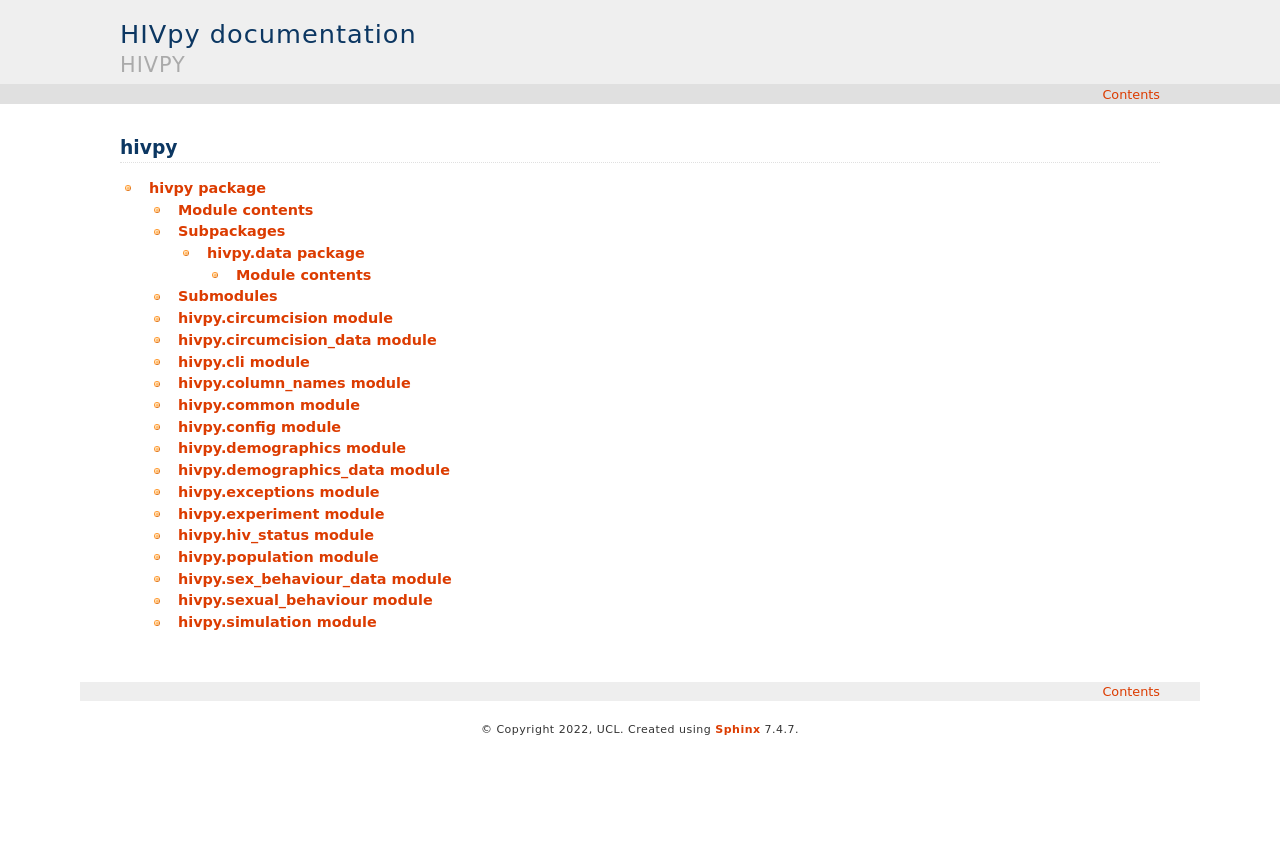
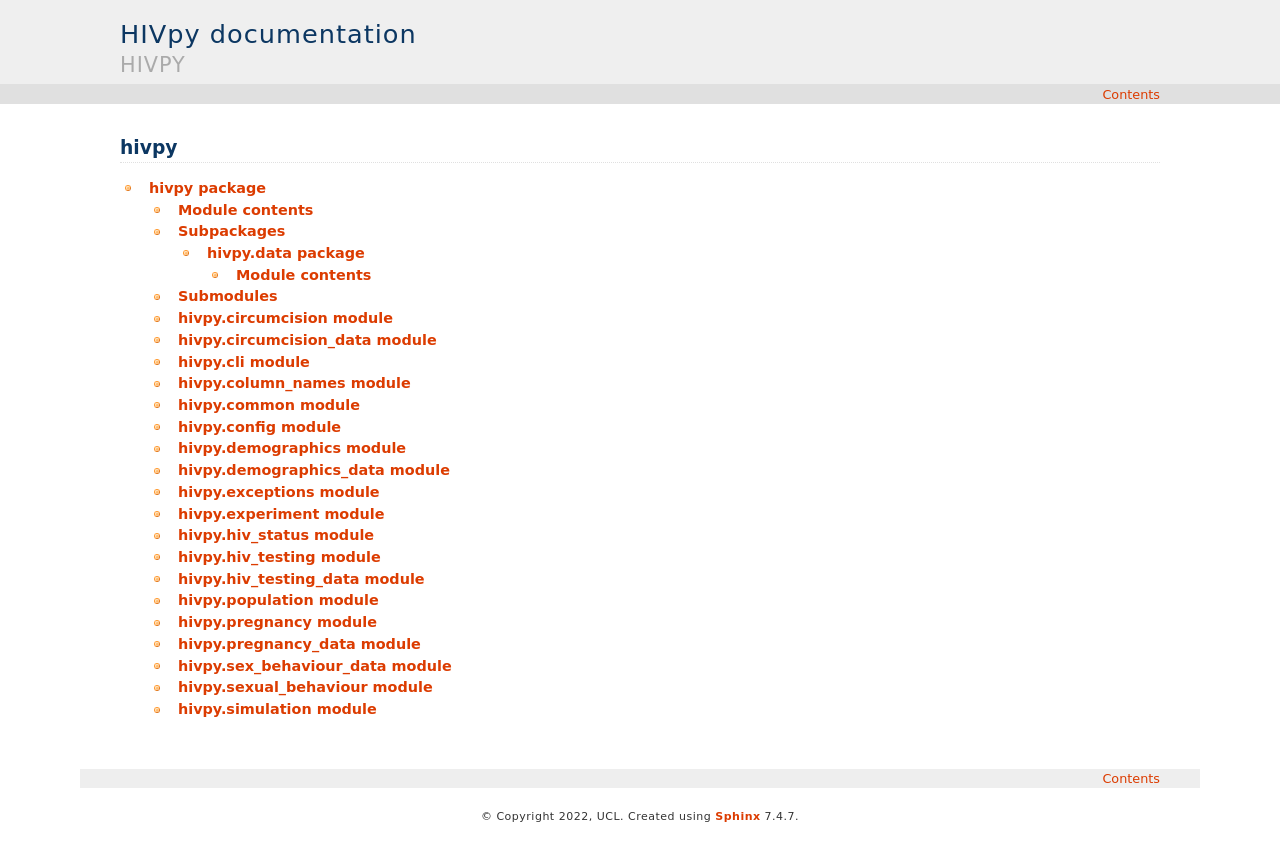
Before and after one commit to UCL/hivpy, a Sphinx documentation site: the page built from docs/modules.rst, in a window 1280 px wide. Shown: the top 861 px of the page. Built offline with Sphinx 7.4.7, drawn with Linux system fonts in a browser that asks for light colours.

Commit message:
Added HIV testing and pregnancy modules to docs.

```diff
--- a/docs/hivpy.rst
+++ b/docs/hivpy.rst
@@ -110,10 +110,42 @@ hivpy.hiv\_status module
    :show-inheritance:
    :exclude-members: initial_hiv_newp_threshold, initial_hiv_prob
 
+hivpy.hiv\_testing module
+-------------------------
+
+.. automodule:: hivpy.hiv_testing
+   :members:
+   :undoc-members:
+   :show-inheritance:
+
+hivpy.hiv\_testing\_data module
+-------------------------------
+
+.. automodule:: hivpy.hiv_testing_data
+   :members:
+   :undoc-members:
+   :show-inheritance:
+
 hivpy.population module
 -----------------------
 
 .. automodule:: hivpy.population
+   :members:
+   :undoc-members:
+   :show-inheritance:
+
+hivpy.pregnancy module
+-------------------------
+
+.. automodule:: hivpy.pregnancy
+   :members:
+   :undoc-members:
+   :show-inheritance:
+
+hivpy.pregnancy\_data module
+-------------------------------
+
+.. automodule:: hivpy.pregnancy_data
    :members:
    :undoc-members:
    :show-inheritance:
```
